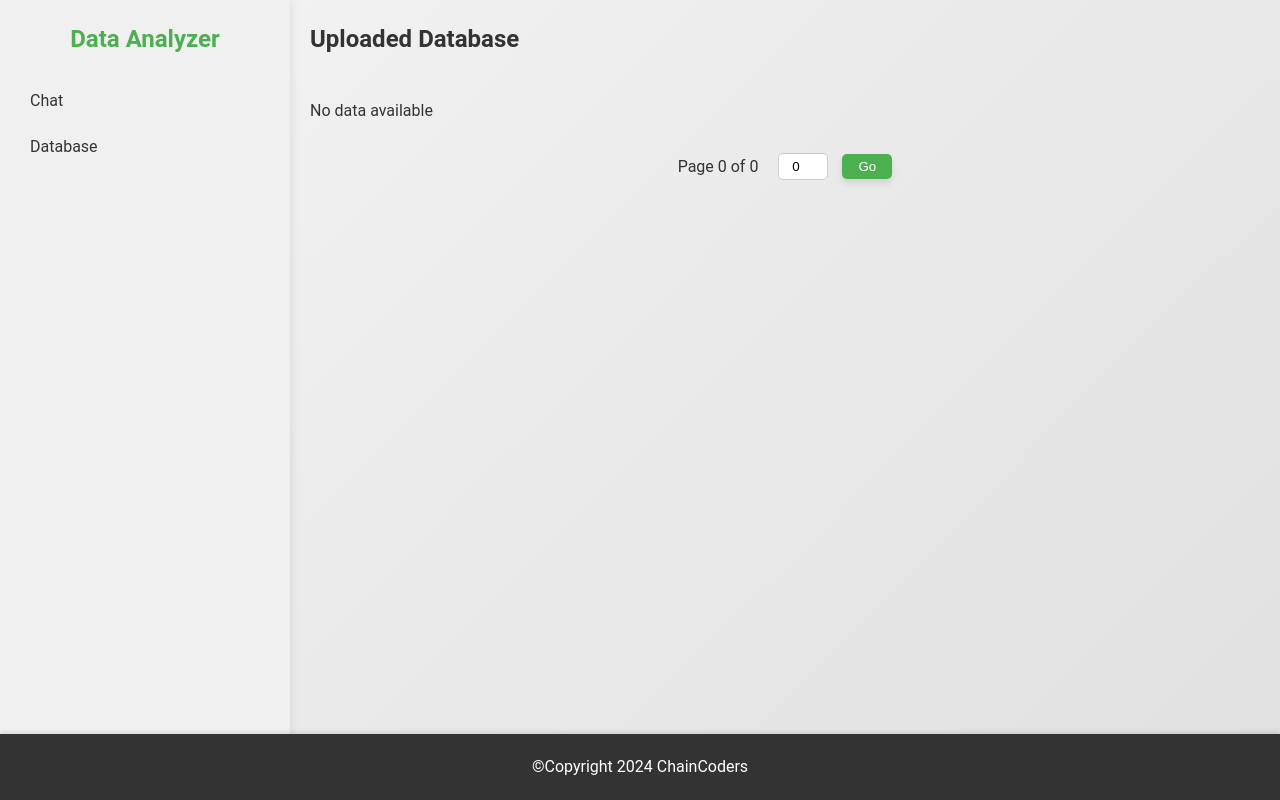
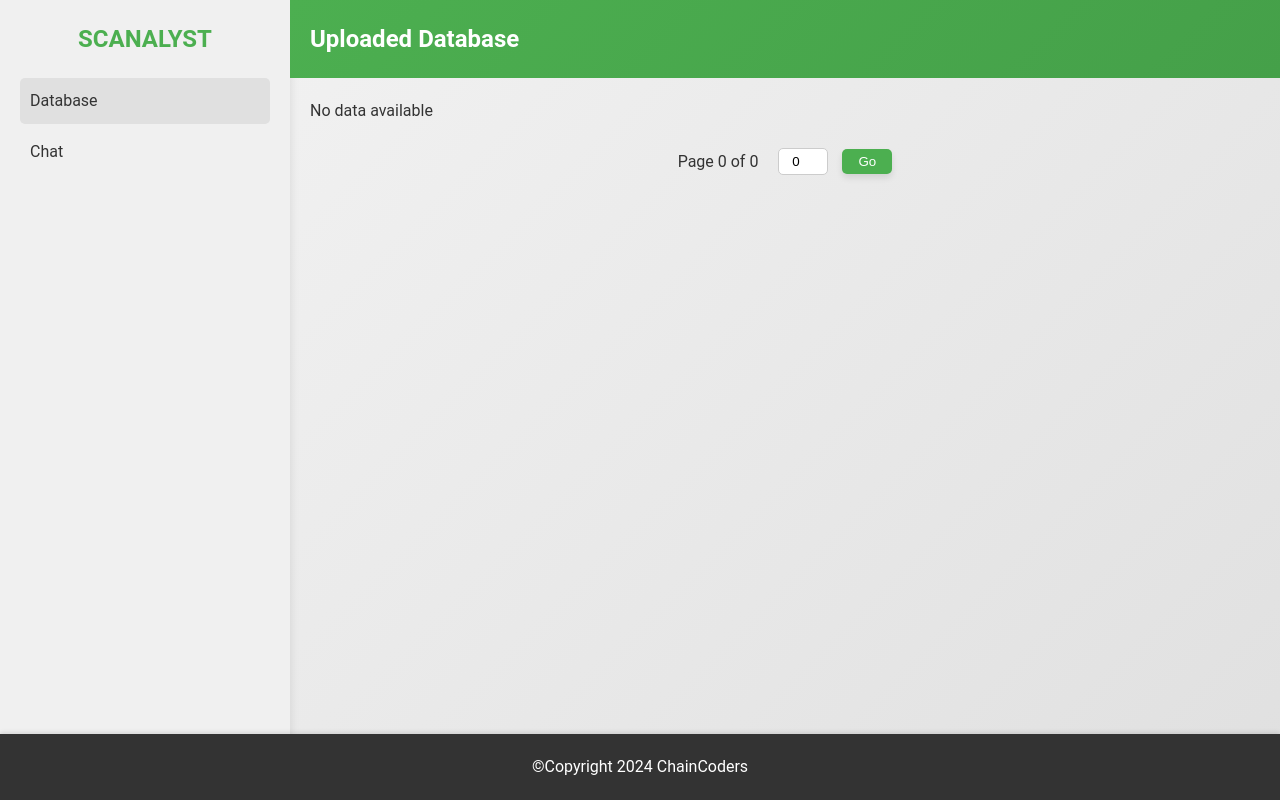
Before and after one commit to QwertyFusion/Database-Analyzer, a Node server app: page /database in a window 1280 px wide. Run offline with Node 20, Linux system fonts and the light colour scheme.

Commit message:
Added styling, fixed code errors

```diff
--- a/package.json
+++ b/package.json
@@ -1,7 +1,7 @@
 {
   "name": "database-analyzer",
   "version": "1.0.0",
-  "description": "",
+  "description": "Scanalyst - Database Analyzer",
   "main": "index.js",
   "type": "module",
   "scripts": {
--- a/public/styles.css
+++ b/public/styles.css
@@ -67,7 +67,7 @@ body {
     padding: 20px;
     margin: 10px;
     border: 1px solid #ccc;
-    border-radius: 10px;
+    border-radius: 5px;
     box-shadow: 0 10px 15px rgba(0, 0, 0, 0.1);
     transition: transform 0.3s, background-color 0.3s;
     flex: 1;
@@ -153,6 +153,7 @@ footer {
 .sidebar-tab {
     display: block;
     padding: 10px;
+    margin-bottom: 5px;
     border-radius: 5px;
     text-decoration: none;
     color: #333;
@@ -160,6 +161,10 @@ footer {
 }
 
 .sidebar-tab:hover {
+    background-color: #e0e0e0;
+}
+
+.hovered{
     background-color: #e0e0e0;
 }
 
@@ -175,6 +180,8 @@ footer {
 #chat-header {
     text-align: left;
     padding-left: 20px;
+    color: white;
+    background: linear-gradient(135deg, #4CAF50, #45a049);
 }
 
 #chat-messages {
@@ -199,7 +206,7 @@ footer {
     flex: 1;
     padding: 10px;
     border: 3px solid #ccc;
-    border-radius: 10px;
+    border-radius: 5px;
     font-size: 16px;
 }
 
@@ -277,17 +284,30 @@ footer {
 #database-header {
     text-align: left;
     padding-left: 20px;
+    color: white;
+    background: linear-gradient(135deg, #4CAF50, #45a049);
+}
+
+#database-name-container > p{
+    text-align: left;
+    margin-left: 20px;
+    margin-top: 20px;
+}
+
+#database-name-container > p > span{
+    font-weight: bold;
 }
 
 /* Database Table Format */
 
 /* Table container to allow scrolling */
 #databaseTable {
-    max-height: 80vh;
+    max-height: calc(100vh - 285px);
     max-width: calc(100vw - 320px);
     overflow: scroll;
-    margin: 20px 0;
+    margin-top: 20px;
     margin-left: 20px;
+    margin-bottom: 15px;
 }
 
 #databaseTable table {
--- a/server/views/chat.ejs
+++ b/server/views/chat.ejs
@@ -4,18 +4,18 @@
 <head>
     <meta charset="UTF-8">
     <meta name="viewport" content="width=device-width, initial-scale=1.0">
-    <title>Chat - Data Analyzer</title>
+    <title>Chat - Scanalyst</title>
     <link rel="stylesheet" href="/styles.css">
 </head>
 <body>
     <div id="app">
         <div id="sidebar">
             <div class="sidebar-header">
-                <h2>Data Analyzer</h2>
+                <h2>SCANALYST</h2>
             </div>
             <div class="sidebar-tabs">
-                <a href="/chat" class="sidebar-tab">Chat</a>
                 <a href="/database" class="sidebar-tab">Database</a>
+                <a href="/chat" class="sidebar-tab hovered">Chat</a>
             </div>
         </div>
         <div id="chat-container">
--- a/server/views/database.ejs
+++ b/server/views/database.ejs
@@ -3,25 +3,27 @@
 <head>
     <meta charset="UTF-8">
     <meta name="viewport" content="width=device-width, initial-scale=1.0">
-    <title>Database - Data Analyzer</title>
+    <title>Database - Scanalyst</title>
     <link rel="stylesheet" href="/styles.css">
 </head>
 <body>
     <div id="app">
         <div id="sidebar">
             <div class="sidebar-header">
-                <h2>Data Analyzer</h2>
+                <h2>SCANALYST</h2>
             </div>
             <div class="sidebar-tabs">
+                <a href="/database" class="sidebar-tab hovered">Database</a>
                 <a href="/chat" class="sidebar-tab">Chat</a>
-                <a href="/database" class="sidebar-tab">Database</a>
             </div>
         </div>
         <div id="database-container">
             <div id="database-header">
                 <h2>Uploaded Database</h2>
+            </div>
+            <div id="database-name-container">
                 <% if (fileName) { %>
-                    <p>File: <%= fileName %></p>
+                    <p><span>File Name:</span> <%= fileName %></p>
                 <% } %>
             </div>
             <div id="databaseTable">
--- a/server/views/index.ejs
+++ b/server/views/index.ejs
@@ -3,13 +3,13 @@
 <head>
     <meta charset="UTF-8">
     <meta name="viewport" content="width=device-width, initial-scale=1.0">
-    <title>Data Analyzer</title>
+    <title>Scanalyst</title>
     <link rel="stylesheet" href="/styles.css">
 </head>
 <body>
     <div id="intro">
-        <h1>Data Analyzer</h1>
-        <p>Welcome to our insight generation tool, where we process and represent your data and give you optimized outputs. Please upload your database to get started.</p>
+        <h1>SCANALYST</h1>
+        <p>Welcome to our insight generation tool, where we process and analyze your data to give you optimized answers to your queries.<br> Please upload your database to get started.</p>
     </div>
     <div id="container">
         <div id="error-message" class="error-message">
```
Also changed, not shown: README.md.
